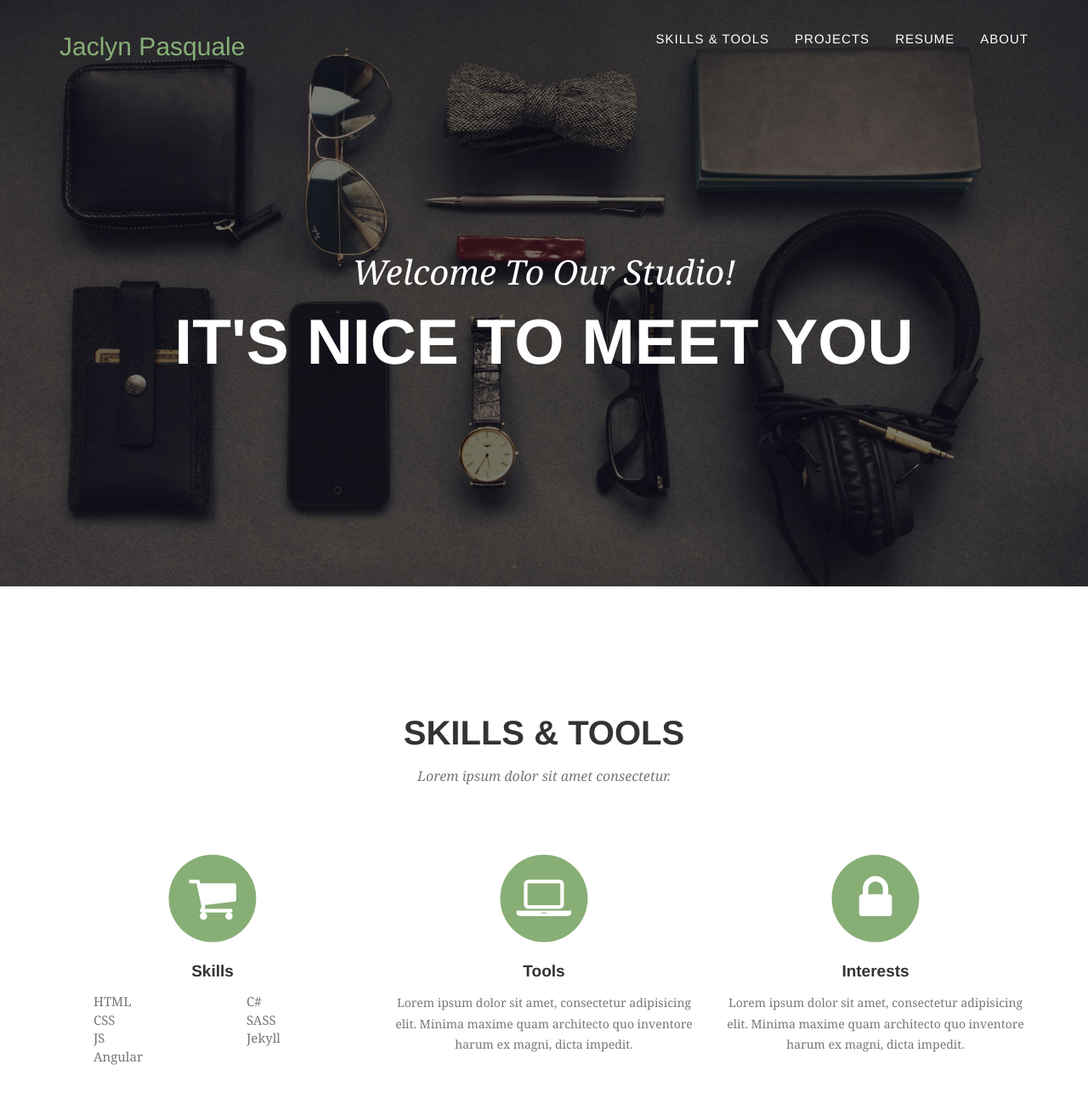
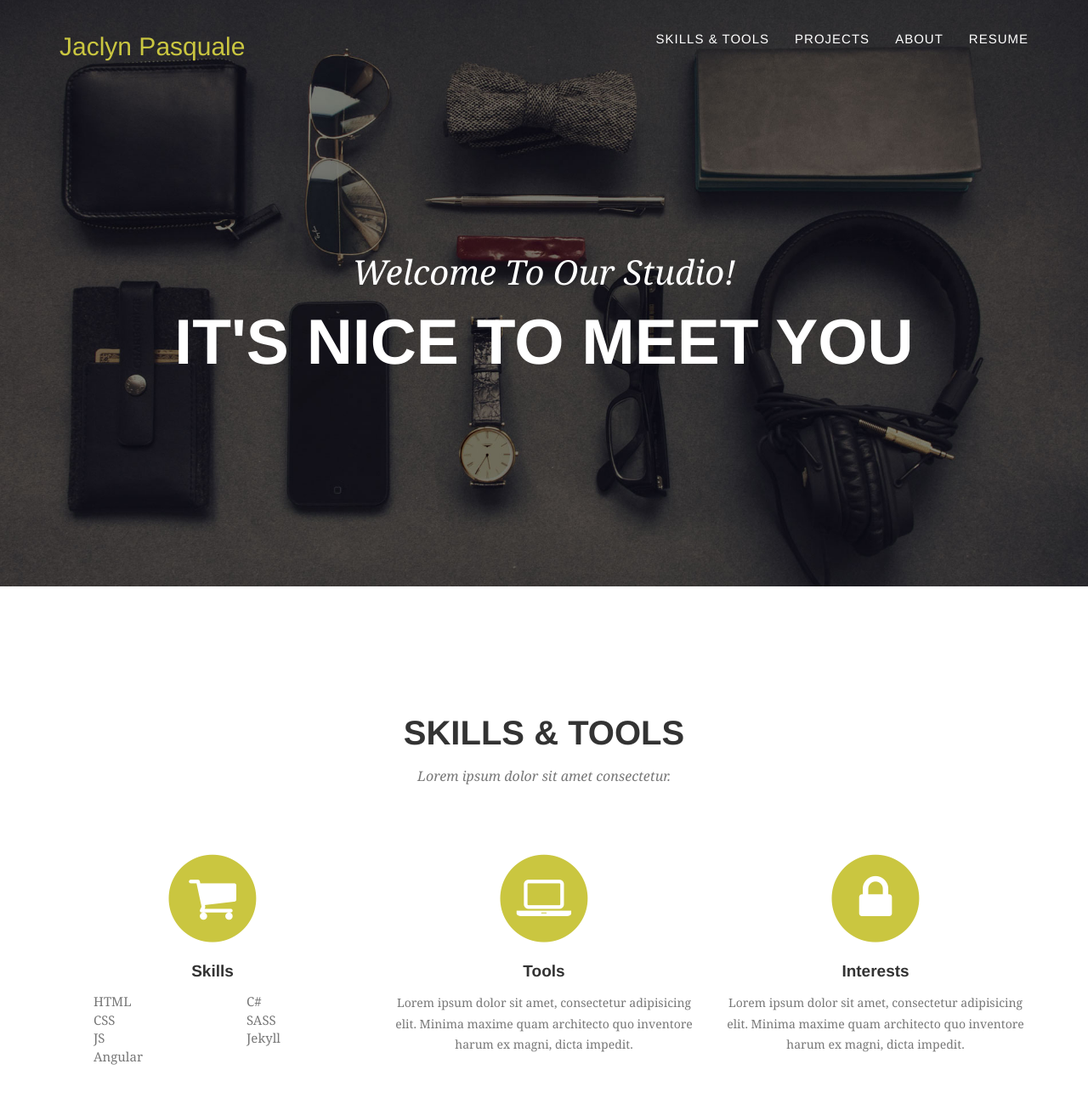
Before and after one commit to JaclynPasquale/jaclynpasquale.github.io, a Jekyll site: the page built from index.html, in a window 1280 px wide and 1400 px high. Shown: the top 1292 px of the window at 85% size. Built offline with Jekyll 4.4.1, drawn with Linux system fonts in a browser that asks for light colours; some web fonts are replaced; some of the changed text lies outside the part shown.

Commit message:
Added photo, changed colors and menu items

```diff
--- a/_config.yml
+++ b/_config.yml
@@ -4,21 +4,21 @@ baseurl: ""
 # Site settings
 title: Jaclyn Pasquale
 email: jaclynpasquale@gmail.com
-description: "Write an awesome description for your new site here. You can edit this line in _config.yml. It will appear in your document head meta (for Google search results) and in your feed.xml site description."
+description: "The personal portfolio site of Jaclyn Pasquale, Web Developer and Designer. Graduate of Cohort 7 of Nashville Software School"
 
 # Color settings (hex-codes without the leading hash-tag)
 color:
-  primary: 87AE75
-  secondary: CAC640
+  primary: CAC640
+  secondary: 7C988C
   secondary-dark: 333
 
 # Team names, titles and social links
 people:
 - name: Jaclyn Pasquale
-  pic: 1
+  pic: JaclynPasqualeBWcropped
   position: Web Developer & Designer
   social:
-    - title: twitter
+    - title: gmail
       url: #
     - title: github
       url: #
@@ -27,10 +27,10 @@ people:
 
 # Social networks usernames (many more available: google-plus, flickr, dribbble, pinterest, instagram, tumblr, linkedin, etc.)
 social:
-  - title: twitter
-    url: http://twitter.com/jekyllrb
+  - title: gmail
+    url: jaclynpasquale@gmail.com
   - title: github
-    url: http://github.com/jekyll
+    url: http://github.com/JaclynPasquale
   - title: linkedin
     url: http://www.linkedin.com/in/jaclynpasquale
 
--- a/_includes/head.html
+++ b/_includes/head.html
@@ -13,6 +13,8 @@
     <!-- Custom Fonts -->
     <link rel="stylesheet" href="{{ "/css/font-awesome/css/font-awesome.min.css" | prepend: site.baseurl }}">
     <link href='http://fonts.googleapis.com/css?family=Noto+Serif:400,700,400italic,700italic|Amaranth:400,400italic,700,700italic' rel='stylesheet' type='text/css'>
+
+    <link rel="shortcut icon" href="/images/favicon-code.ico" type="image/x-icon" />
     <!-- <link href="http://fonts.googleapis.com/css?family=Montserrat:400,700" rel="stylesheet" type="text/css">
     <link href='http://fonts.googleapis.com/css?family=Kaushan+Script' rel='stylesheet' type='text/css'>
     <link href="http://fonts.googleapis.com/css?family=Lato:400,700,400italic,700italic" rel="stylesheet" type="text/css">
--- a/_includes/header.html
+++ b/_includes/header.html
@@ -25,10 +25,10 @@
                         <a class="page-scroll" href="#portfolio">Projects</a>
                     </li>
                     <li>
-                        <a class="page-scroll" href="#about">Resume</a>
+                        <a class="page-scroll" href="#team">About</a>
                     </li>
                     <li>
-                        <a class="page-scroll" href="#team">About</a>
+                        <a class="page-scroll" href="#about">Resume</a>
                     </li>
                     <!-- <li>
                         <a class="page-scroll" href="#contact">Contact</a>
--- a/_includes/portfolio_grid.html
+++ b/_includes/portfolio_grid.html
@@ -3,8 +3,8 @@
         <div class="container">
             <div class="row">
                 <div class="col-lg-12 text-center">
-                    <h2 class="section-heading">Portfolio</h2>
-                    <h3 class="section-subheading text-muted">Lorem ipsum dolor sit amet consectetur.</h3>
+                    <h2 class="section-heading">Projects</h2>
+                    <!-- <h3 class="section-subheading text-muted"></h3> -->
                 </div>
             </div>
             <div class="row">
--- a/_includes/team.html
+++ /dev/null
@@ -1,33 +0,0 @@
-<!-- Team Section -->
-    <section id="team" class="bg-light-gray">
-        <div class="container">
-            <div class="row">
-                <div class="col-lg-12 text-center">
-                    <h2 class="section-heading">Our Amazing Team</h2>
-                    <h3 class="section-subheading text-muted">Lorem ipsum dolor sit amet consectetur.</h3>
-                </div>
-            </div>
-            <div class="row">
-                {% for member in site.people %}
-                <div class="col-sm-4">
-                    <div class="team-member">
-                        <img src="img/team/{{ member.pic }}.jpg" class="img-responsive img-circle" alt="">
-                        <h4>{{ member.name }}</h4>
-                        <p class="text-muted">{{ member.position }}</p>
-                        <ul class="list-inline social-buttons">
-                            {% for network in member.social %}
-                            <li><a href="{{ network.url }}"><i class="fa fa-{{ network.title }}"></i></a>
-                            {% endfor %}
-
-                        </ul>
-                    </div>
-                </div>
-                {% endfor %}
-            </div>
-            <div class="row">
-                <div class="col-lg-8 col-lg-offset-2 text-center">
-                    <p class="large text-muted">Lorem ipsum dolor sit amet, consectetur adipisicing elit. Aut eaque, laboriosam veritatis, quos non quis ad perspiciatis, totam corporis ea, alias ut unde.</p>
-                </div>
-            </div>
-        </div>
-    </section>
--- a/_layouts/default.html
+++ b/_layouts/default.html
@@ -10,7 +10,8 @@
     {% include services.html %}
     {% include portfolio_grid.html %}
 
-    {% include team.html %}
+    {% include aboutme.html %}
+    {% include resume.html %}
 
     {% include footer.html %}
     {% include modals.html %}
```
